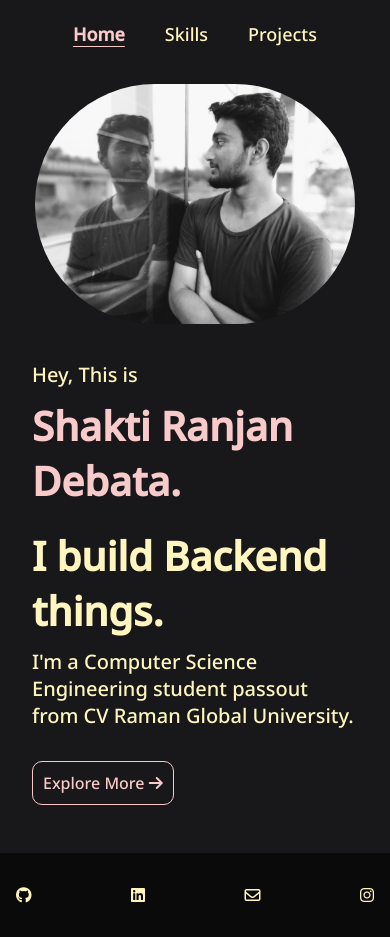
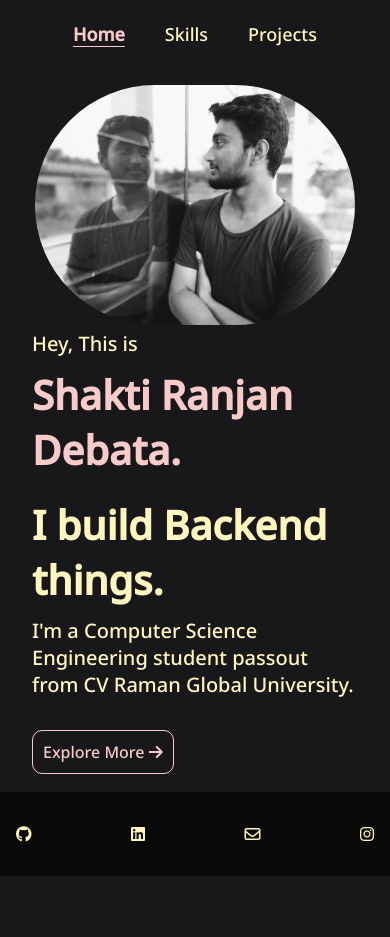
Before and after one commit to d-shaktiranjan/Portfolio, a React (Create React App) app: page / in a window 390 px wide. After the commit the page ends 876 px from the top, so only its background shows below. Built offline with nearby package versions, Linux system fonts and the light colour scheme.

Commit message:
fixing yarn lock

```diff
--- a/src/style/responsive.css
+++ b/src/style/responsive.css
@@ -1,10 +1,4 @@
 @media screen and (max-width: 1300px) {
-
-        /* Home Section */
-        .home-section {
-            margin: 1rem 2rem;
-        }
-
         /* Project Section */
         .project-section {
             display: flex;
@@ -29,6 +23,11 @@
 
     #copyText {
         display: none;
+    }
+
+    /* Home Section */
+    .home-section {
+        margin: 1rem 2rem;
     }
 
     /* Skill Section */
@@ -67,10 +66,6 @@
         justify-content: space-between;
     }
 
-    .home {
-        margin: 2rem 0;
-    }
-
     .my-image {
         width: 22rem !important;
     }
```
Also changed, not shown: 1 other file (tests, documents, lock files or other folders).
